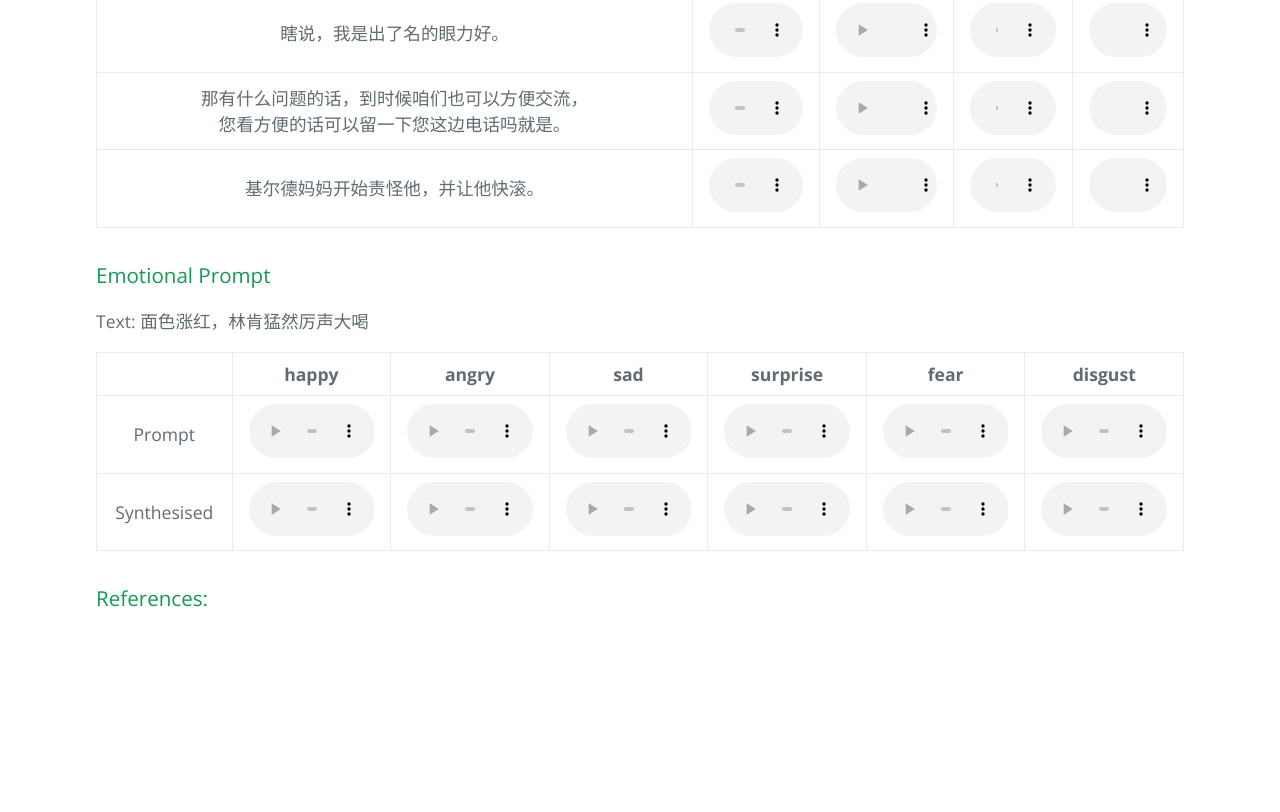
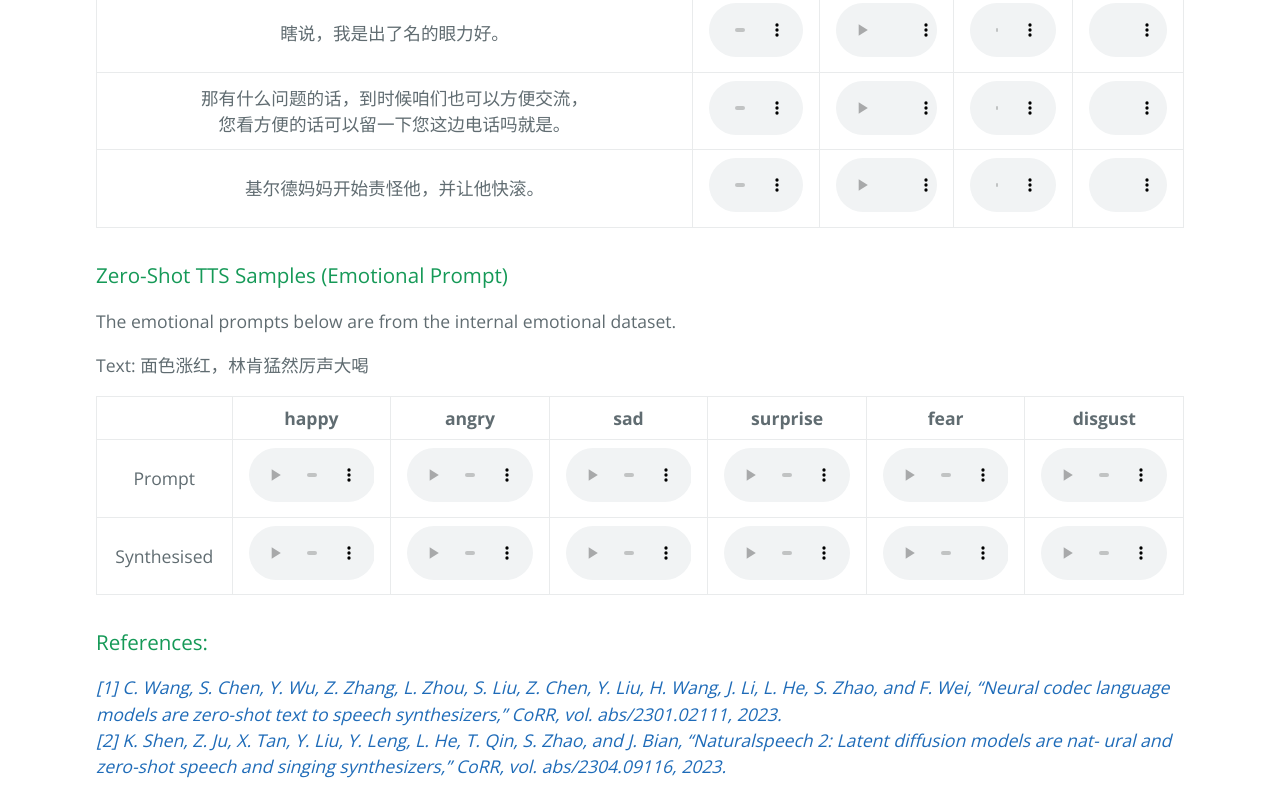
Before and after one commit to Rxy-J/HPMD-TTS, a plain HTML site: page index.html in a window 1280 px wide. Shown: the part 2252-3064 px from the top of the page. Before the commit the page ends 2914 px from the top, so only its background shows below. Drawn offline with nearby package versions, Linux system fonts and the light colour scheme.

Commit message:
add cite

```diff
--- a/index.html
+++ b/index.html
@@ -55,19 +55,20 @@ Experimental results show that our model not only maintains comparable timbre qu
 
 
         <h2>2. Demos <a name="Comparison"></a></h2>
-        <p>Methods</p>
+        <p>Compared Methods</p>
         <ul>
             <li><b>VALL-E : </b>VALL-E<sup>1</sup> from <a href="https://speechresearch.github.io/naturalspeech3/">Amphion</a> toolkit</li>
-            <li><b>NS2 : </b>NaturalSpeech2<sup>2</sup> from Amphion toolkit</li>
+            <li><b>NS2 : </b>NaturalSpeech2<sup>2</sup> from <a href="https://speechresearch.github.io/naturalspeech3/">Amphion</a> toolkit</li>
         </ul>
 
-        <h3>Speech</h3>
+        <h3>Zero-Shot TTS Samples</h3>
         <table>
             <tbody id="tbody_speech">
             </tbody>
         </table>
 
-        <h3>Emotional Prompt</h3>
+        <h3>Zero-Shot TTS Samples (Emotional Prompt)</h3>
+        <p>The emotional prompts below are from the internal emotional dataset.</p>
         <p>Text: 面色涨红，林肯猛然厉声大喝</p>
         <table style="margin-left: auto; margin-right: auto;">
             <tbody id="tbody_emo_speech">
@@ -86,6 +87,18 @@ Experimental results show that our model not only maintains comparable timbre qu
                 [3] Shun Lei, Yixuan Zhou, Liyang Chen, Zhiyong Wu, Shiyin Kang, and Helen Meng, "Towards expressive speaking
                 style modelling with hierarchical context information for Mandarin speech synthesis," in Proc. ICASSP
                 2022, 2022, pp. 7922–7926.</a></cite></div> -->
+        <div><cite><a href="https://arxiv.org/abs/2301.02111">
+            [1] C. Wang, S. Chen, Y. Wu, Z. Zhang, L. Zhou, S. Liu, Z. Chen,
+            Y. Liu, H. Wang, J. Li, L. He, S. Zhao, and F. Wei, “Neural codec
+            language models are zero-shot text to speech synthesizers,” CoRR,
+            vol. abs/2301.02111, 2023.
+        </a></cite></div>
+        <div><cite><a href="https://arxiv.org/abs/2304.09116">
+            [2] K. Shen, Z. Ju, X. Tan, Y. Liu, Y. Leng, L. He, T. Qin, S. Zhao,
+            and J. Bian, “Naturalspeech 2: Latent diffusion models are nat-
+            ural and zero-shot speech and singing synthesizers,” CoRR, vol.
+            abs/2304.09116, 2023.
+        </a></cite></div>
     </div>
 
 
```
